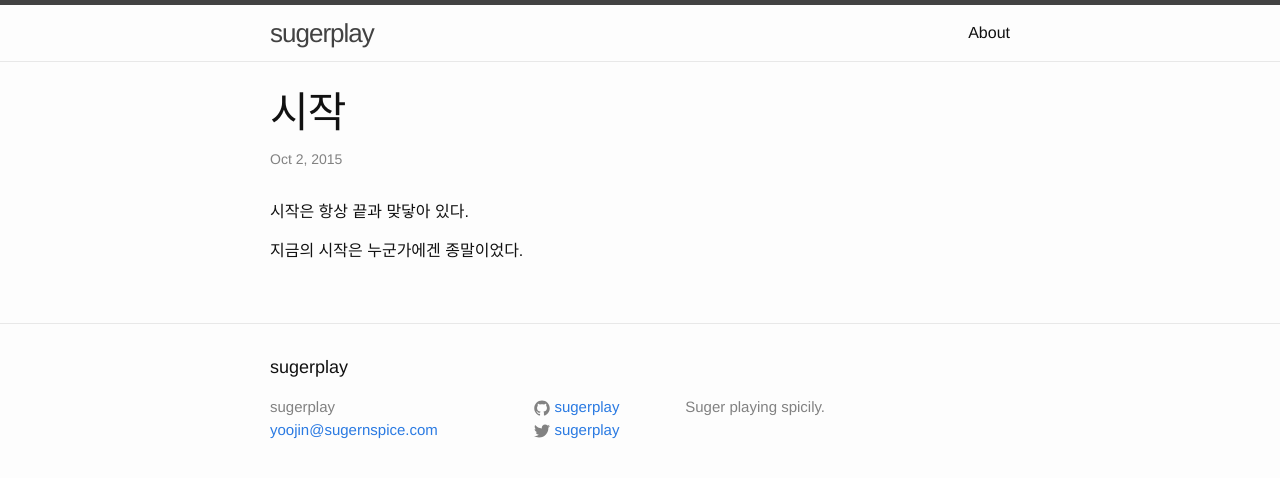
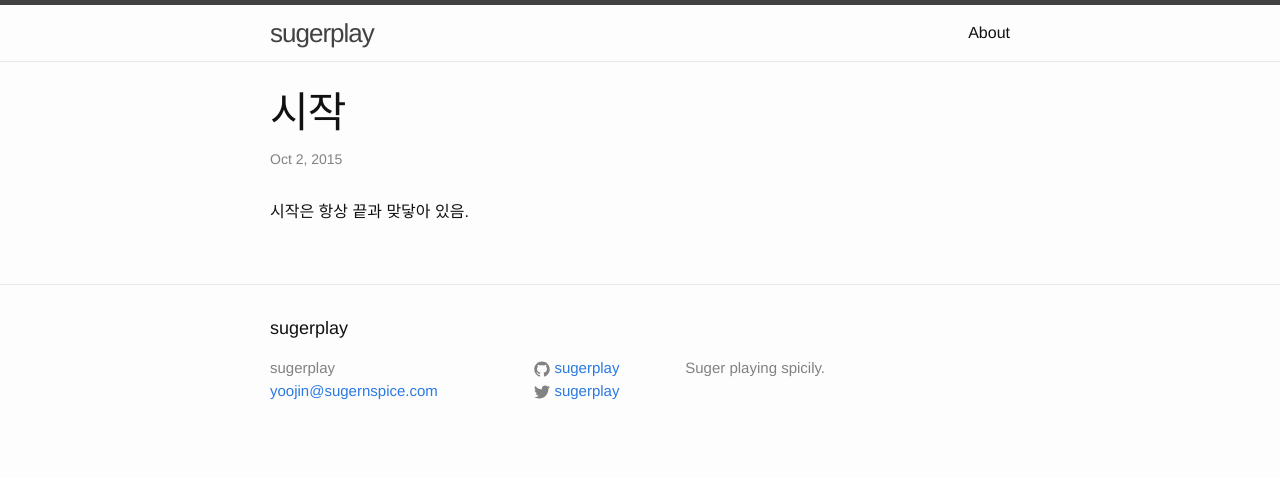
Before and after one commit to sugerplay/sugerplay.github.io, a Jekyll site: the page built from _posts/2015-10-01-start.md, in a window 1280 px wide. Shown: the top 478 px of the page. Built offline with Jekyll 4.4.1, drawn with Linux system fonts in a browser that asks for light colours; Markdown is read by kramdown in place of the engine named in the settings.

Commit message:
blogging

```diff
--- a/_posts/2015-10-01-start.md
+++ b/_posts/2015-10-01-start.md
@@ -7,6 +7,4 @@ categories: jekyll update
 
 <!-- ![jekyll](http://wolfslittlestore.be/wp-content/uploads/2013/07/jekyll.png) -->
 
-시작은 항상 끝과 맞닿아 있다.
-
-지금의 시작은 누군가에겐 종말이었다.
+시작은 항상 끝과 맞닿아 있음.
```
